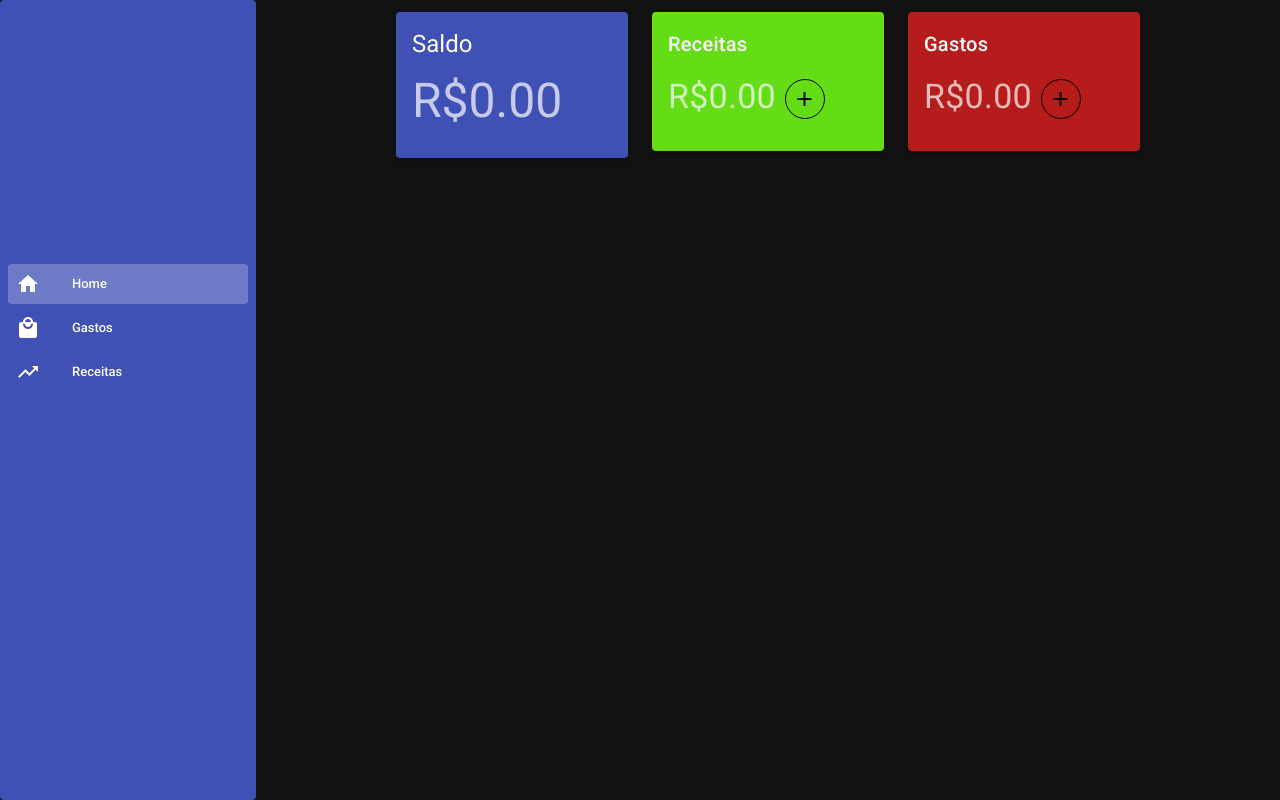
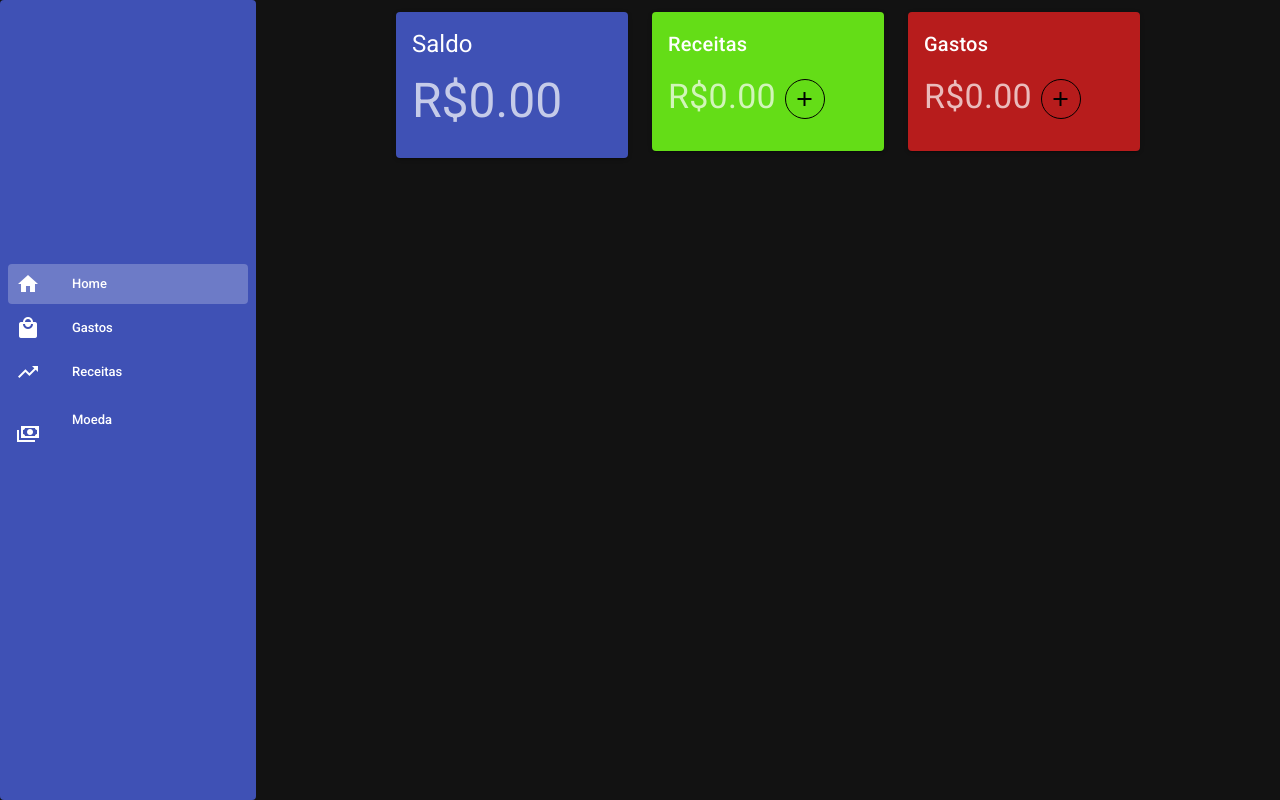
Before and after one commit to bren1n/wallet-conv, a Vue app: page /#/ in a window 1280 px wide. Built offline with nearby package versions, Linux system fonts and the light colour scheme; no server answers.

Commit message:
Add first changes from change currency

```diff
--- a/src/components/Navegacao.vue
+++ b/src/components/Navegacao.vue
@@ -32,7 +32,42 @@
                 </v-list-item-icon>
                 <v-list-item-title>Receitas</v-list-item-title>
             </v-list-item>
+            <!-- <template v-slot:append> -->
+              <v-list-item class="mt-5">
+                <v-list-item-icon>
+                  <v-icon>mdi-cash-multiple</v-icon>
+                </v-list-item-icon>
+                <v-list-item-title>
+                  <p>Moeda</p>
+                  <p>
+                    <v-btn small icon class="ma-1">
+                      <v-img src="../assets/br.png" max-height="20" max-width="30"></v-img>
+                    </v-btn>
+                    <v-btn small icon class="ma-1">
+                      <v-img src="../assets/eua.png" max-height="20" max-width="30"></v-img>
+                    </v-btn>
+                    <v-btn small icon class="ma-1">
+                      <v-img src="../assets/gbr.png" max-height="20" max-width="30"></v-img>
+                    </v-btn>
+                    <v-btn small icon class="ma-1">
+                      <v-img src="../assets/ue.png" max-height="20" max-width="30"></v-img>
+                    </v-btn>
+                  </p>
+                </v-list-item-title>
+              </v-list-item>
+            <!-- </template> -->
           </v-list>
+          <!-- <template v-slot:append>
+            <div class="pa-2">
+              <v-select
+                :items="moedas"
+                label="Outlined style"
+                item-text="nome"
+                outlined
+                min-width="100"
+              ></v-select>
+            </div>
+          </template> -->
         </v-navigation-drawer>
       </v-card>
 </template>
@@ -41,6 +76,13 @@
   export default {
     name: 'Navegacao',
 
-    data: () => ({}),
+    data: () => ({
+      moedas: [
+        {nome: "Real", sigla: "BRL"},
+        {nome: "Dólar", sigla: "USD"},
+        {nome: "Euro", sigla: "EUR"},
+        {nome: "Libra", sigla: "GBP"},
+      ]
+    }),
   }
 </script>
--- a/src/plugins/axios.js
+++ b/src/plugins/axios.js
@@ -9,7 +9,7 @@ import axios from "axios";
 // axios.defaults.headers.post['Content-Type'] = 'application/x-www-form-urlencoded';
 
 let config = {
-  // baseURL: process.env.baseURL || process.env.apiUrl || ""
+  baseURL: process.env.VUE_APP_API_URL
   // timeout: 60 * 1000, // Timeout
   // withCredentials: true, // Check cross-site Access-Control
 };
@@ -18,7 +18,8 @@ const _axios = axios.create(config);
 
 _axios.interceptors.request.use(
   function(config) {
-    // Do something before request is sent
+    config.params = {...config.params, access_key: process.env.VUE_APP_API_KEY}
+    // config.params['access_key'] = process.env.VUE_APP_API_KEY;
     return config;
   },
   function(error) {
--- a/src/views/Home.vue
+++ b/src/views/Home.vue
@@ -38,6 +38,11 @@ export default {
     ...mapGetters([
       "getSaldo"
     ]),
+  },
+  created() {
+    this.axios.get("latest").then((response) => {
+      console.log(response);
+    })
   }
 }
 </script>
```
Also changed, not shown: 1 other file (tests, documents, lock files or other folders).
